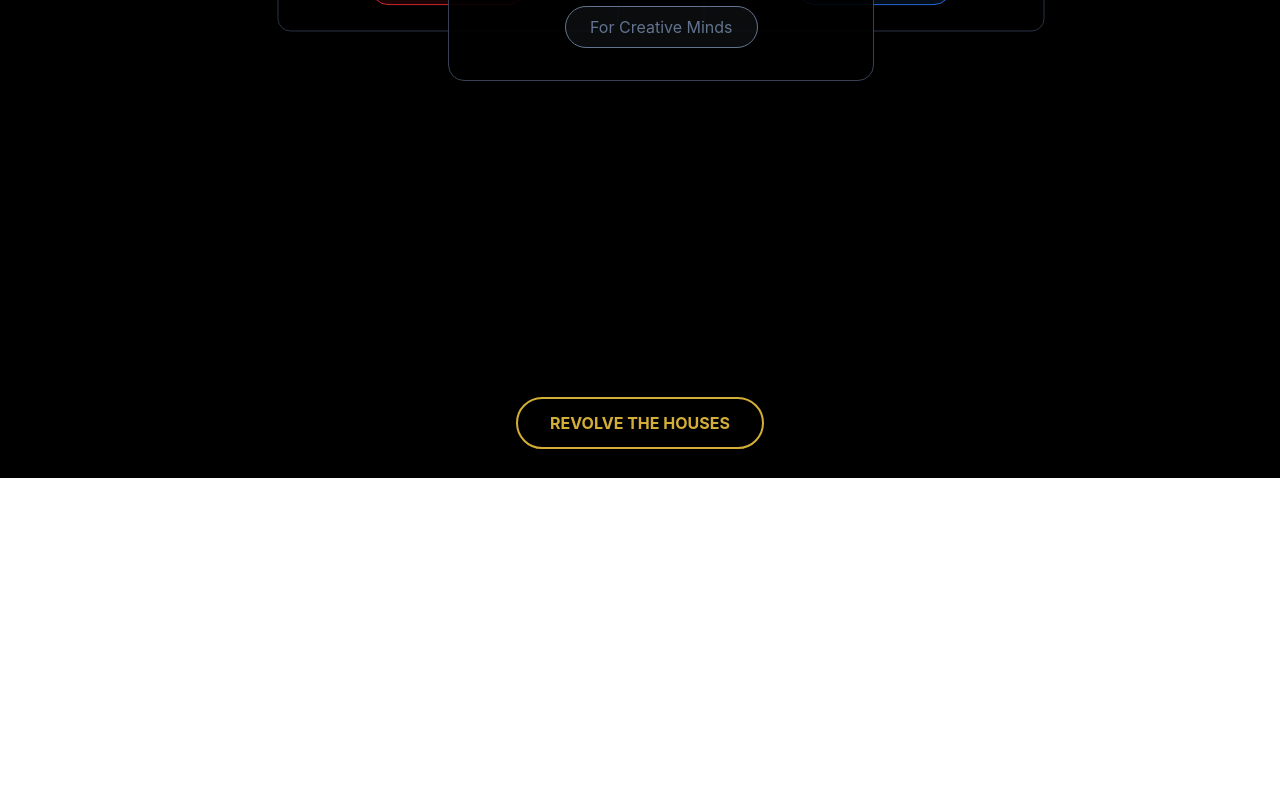
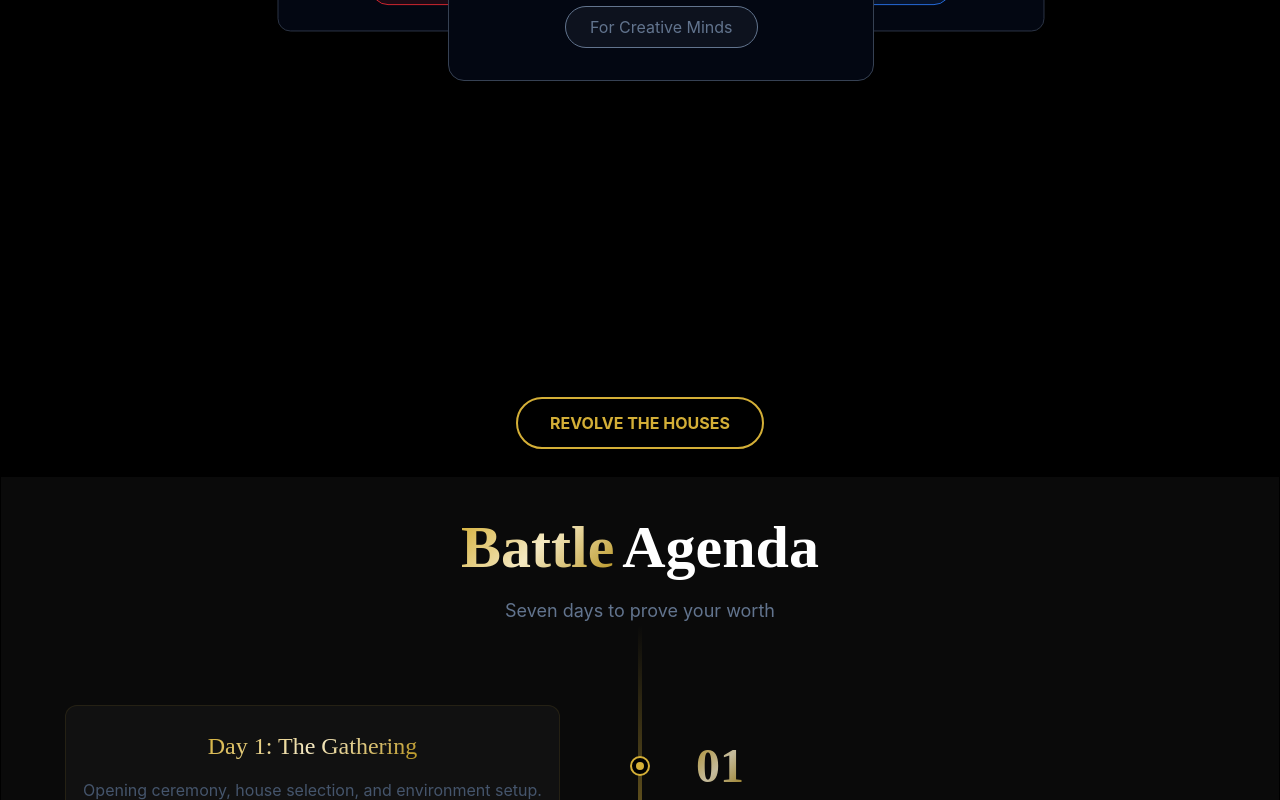
Before and after one commit to mouiz-youb/GephyraBootcamp-website, a React (Vite) app: page / in a window 1280 px wide. Shown: the part 2000-2800 px from the top of the page. Before the commit the page ends 2478 px from the top, so only its background shows below. Built offline with nearby package versions, Linux system fonts and the light colour scheme.

Commit message:
time line section is done

```diff
--- a/src/Pages/LandingPage.tsx
+++ b/src/Pages/LandingPage.tsx
@@ -1,12 +1,14 @@
 import EventSection from "../components/EventSection"
 import HeroSection from "../components/HeroSection"
 import HousesCartDescriptions from "../components/HousesCartDescriptions"
+import VerticalTimeline from "../components/VerticalTimeline"
 function LandingPage() {
   return (
     <div className="w-full flex justify-center items-center flex-col ">
       <HeroSection />
       <EventSection/>
       <HousesCartDescriptions/>
+      <VerticalTimeline/>
     </div>
   )
 }
--- a/src/components/HousesCard.tsx
+++ b/src/components/HousesCard.tsx
@@ -21,7 +21,7 @@ interface HousesCardProps {
 const HousesCard:React.FC<HousesCardProps> = ({ houseImage, houseName , houseDomain, houseDesc, housList, ForHous, houseColor ,houseNameColor ,houseDomainColor , ForHousClassName , cardGroup, borderColor , variants, animate }) => {
   return (
     <motion.div variants={variants} animate={animate}  initial="center"  transition={{ duration: 0.5 }}
-    className={` absolute w-9/10  md:w-1/3 md:top-0 md:left-[35%] bg-black/90 flex justify-center cursor-pointer items-center flex-col gap-3 border border-gray-700 px-5 py-8 rounded-2xl  ${cardGroup} group  `}>
+    className={` absolute w-9/10  md:w-1/3 md:top-0 md:left-[35%] bg-gray-950 flex justify-center cursor-pointer items-center flex-col gap-3 border border-gray-700 px-5 py-8 rounded-2xl  ${cardGroup} group  `}>
       <div className={`flex justify-center items-center w-24 h-24 ${borderColor}   rounded-full `}>
         <img src={houseImage} alt={houseName} className="w-16 h-16 rounded-full " />
       </div>
--- a/src/components/Test.tsx
+++ b/src/components/Test.tsx
@@ -1,106 +1,49 @@
-// import  { useState } from "react";
-// import { motion } from "framer-motion";
-// import "../App.css";
-// import dark4 from "../assets/dark4.jpg";
-// import dark2 from "../assets/dark2.jpg";
-// import dark3 from "../assets/dark3.jpg";
-// function Caroucel() {
-//   // 1. Create a new state variable called `positionIndex` and set it to the initial value of `[0, 1, 2, 3, 4]`
-//   const [positionIndex, setPositionIndex] = useState([0, 1, 2, 3, 4]);
-//   // 2. Create a new function called `handeleNext` that updates the state variable `positionIndex` by incrementing each value by 1
-//   const handeleNext = () => {
-//     setPositionIndex((prevIndex) => {
-//       const newPosition = prevIndex.map((prevIndex) => (prevIndex + 1) % 5);
-//       return newPosition;
-//     });
-//   };
-//   // 3. Create an array called `images` that contains the image paths for the carousel
-//   const images = [dark2, dark3, dark4, dark3, dark4];
-//   // 4. Create an array called `positions` that contains the position values for the carousel
-//   const positions = ["left", "left1", "left2", "left3", "left4"];
-//   // 5. Create an object called `imagevariants` that contains the variants for the carousel images
-//   const imagevariants = {
-//     left: {
-//       x: "-100%",
-//       scale: 0.5,
-//       zIndex: 1,
-//     },
-//     left1: {
-//       x: "-50%",
-//       scale: 0.7,
-//       zIndex: 2,
-//     },
-//     left2: {
-//       x: "0",
-//       scale: 1,
-//       zIndex: 5,
-//     },
-//     left3: {
-//       x: "50%",
-//       scale: 0.7,
-//       zIndex: 2,
-//     },
-//     left4: {
-//       x: "100%",
-//       scale: 0.5,
-//       zIndex: 1,
-//     },
-//   };
-//   const positions1 = ["one", "two", "three", "four", "five"];
-//   const imagevariants1 = {
-//     one: {
-//       //   x: "-100%",
-//       left: "0",
-//       scale: 0.5,
-//       zIndex: 1,
-//     },
-//     two: {
-//       //   x: "-50%",
-//       left: "20%",
-//       scale: 0.7,
-//       zIndex: 2,
-//     },
-//     three: {
-//       //   x: "0",
-//       left: "40%",
-//       scale: 1,
-//       zIndex: 5,
-//     },
-//     four: {
-//       //   x: "50%",
-//       left: "60%",
-//       scale: 0.7,
-//       zIndex: 2,
-//     },
-//     five: {
-//       //   x: "100%",
-//       left: "80%",
-//       scale: 0.5,
-//       zIndex: 1,
-//     },
-//   };
-//   return (
-//     <div className="flex justify-center items-center h-screen flex-col bg-black ">
-//       {images.map((image, index) => (
-//         <motion.img
-//           key={index}
-//           src={image}
-//           className={`rounded-[12px]`}
-//           initial="center"
-//           animate={positions[positionIndex[index]]}
-//           variants={imagevariants}
-//           transition={{ duration: 0.5 }}
-//           style={{ position: "absolute", width: "40%" }}
-//         />
-//       ))}
-//       <button
-//         className="text-white mt-[400px] bg-indigo-400 rounded-md py-2 px-4 z-50 absolute top-[400px]"
-//         onClick={handeleNext}
-//       >
-//         Next
-//       </button>
-//     </div>
-//   );
-// }
+import { motion } from "framer-motion";
 
-// export default Caroucel;
+const timelineData = [
+  { id: "01", title: "Day 1: The Gathering", desc: "Opening ceremony, house selection, and environment setup." },
+  { id: "02-03", title: "Days 2-3: Training Grounds", desc: "Intensive workshops and hands-on sessions." },
+  { id: "02-03", title: "Days 2-3: Training Grounds", desc: "Intensive workshops and hands-on sessions." },
+  { id: "02-03", title: "Days 2-3: Training Grounds", desc: "Intensive workshops and hands-on sessions." },
+  { id: "02-03", title: "Days 2-3: Training Grounds", desc: "Intensive workshops and hands-on sessions." },
+];
+
+export const Timeline = () => {
+  return (
+    <div className="bg-black w-full  text-white py-20 min-h-screen">
+      <div className="relative max-w-5xl mx-auto px-4">
+
+        {/* The Central Vertical Line */}
+        <div className="absolute left-1/2 transform -translate-x-1/2 h-full w-1 bg-gradient-to-b from-transparent via-gold to-transparent" />
+
+        <div className="space-y-24">
+          {timelineData.map((item, index) => (
+            <div key={index} className={`flex items-center justify-between w-full ${index % 2 === 0 ? "flex-row-reverse" : ""}`}>
+
+              {/* Card Section */}
+              <motion.div
+                initial={{ opacity: 0, x: index % 2 === 0 ? 50 : -50 }}
+                whileInView={{ opacity: 1, x: 0 }}
+                viewport={{ once: true }}
+                className="w-[45%] p-6 border border-gold rounded-xl bg-gray-900/50 backdrop-blur-sm"
+              >
+                <h3 className="text-xl font-bold text-gold font-cinzel">{item.title}</h3>
+                <p className="text-gray-400 mt-2">{item.desc}</p>
+              </motion.div>
+
+              {/* Central Node (The Circle) */}
+              <div className="absolute left-1/2 transform -translate-x-1/2 w-4 h-4 rounded-full bg-black border-2 border-gold z-10">
+                <div className="w-2 h-2 bg-gold rounded-full m-auto mt-[2px]" />
+              </div>
+
+              {/* Number Section */}
+              <div className="w-[45%] px-6">
+                <span className="text-4xl font-bold text-gold opacity-80">{item.id}</span>
+              </div>
+            </div>
+          ))}
+        </div>
+      </div>
+    </div>
+  );
+};
--- /dev/null
+++ b/src/components/VerticalTimeline.tsx
@@ -0,0 +1,63 @@
+import VerticalTimelineCard from "./VerticalTimelineCard";
+
+function VerticalTimeline() {
+    const timelineData = [
+  { id: "01", title: "Day 1: The Gathering", bg:"bg-gold",border:"border-gold", textColor :"gold-text" , className :" border-r-4 border-yellow-500" ,  desc: "Opening ceremony, house selection, and environment setup." },
+  { id: "02-03", title: "Days 2-3: Training Grounds", bg:"bg-red-500",border:"border-red-500", textColor :"text-red-500" , className :" border-r-4 border-red-500" ,  desc: "Intensive workshops and hands-on sessions." },
+  { id: "02-03", title: "Days 2-3: Training Grounds", bg:"bg-silver ",border:"border-silver", textColor :"text-silver" , className :" border-r-4 border-silver" ,  desc: "Intensive workshops and hands-on sessions." },
+  { id: "02-03", title: "Days 2-3: Training Grounds", bg:"bg-gold",border:"border-gold", textColor :"gold-text" , className :" border-r-4 border-yellow-500" ,  desc: "Intensive workshops and hands-on sessions." },
+  { id: "02-03", title: "Days 2-3: Training Grounds", bg:"bg-red-500",border:"border-red-500", textColor :"text-red-500" , className :" border-r-4 border-red-500" ,  desc: "Intensive workshops and hands-on sessions." },
+];
+  return (
+    <div className="w-full flex justify-center items-center flex-col z-20  text-white pt-10 bg-[#0A0A0A]">
+      <header className="w-full flex justify-center items-center flex-col gap-5 ">
+        <div className="w-full font-bold flex justify-center items-center flex-row gap-2 font-cinzel  ">
+            <p className="gold-text text-2xl md:text-6xl">Battle </p>
+            <span className="text-white text-2xl md:text-6xl ">Agenda</span>
+        </div>
+        <p className="text-slate-500 text-lg md:text-lg ">Seven days to prove your worth</p>
+      </header>
+      <div className="w-full flex flex-col justify-center items-center relative min-h-screen py-20 md:gap-6 ">
+  {/* Central Line - Fixed Z-index and visibility */}
+  <div className="hidden md:block absolute left-1/2 transform -translate-x-1/2 h-full w-1 bg-gradient-to-b from-transparent via-gold to-transparent z-0" />
+
+  {timelineData.map((item, index) => (
+    <div
+      key={index}
+      /* Desktop: Use Grid with 2 equal columns. Mobile: Use Flex-col */
+      className={`relative w-full flex flex-col-reverse  mb-12 md:mb-0 md:grid  md:grid-cols-2 items-center gap-8 `}
+    >
+
+      {/* 1. Card Section */}
+      <div className={`flex w-full px-5 md:px-16 ${index % 2 === 0 ? "md:justify-end" : "md:justify-start md:order-last"}`}>
+        <div className="w-full ">
+             <VerticalTimelineCard
+               className ={item.className}
+               textColor={item.textColor}
+                index={index}
+                title={item.title}
+                desc={item.desc}
+              />
+        </div>
+      </div>
+
+      {/* 2. Central Node - Absolute only on Desktop */}
+      <div className={`hidden md:flex absolute left-1/2 transform -translate-x-1/2 w-5 h-5 rounded-full bg-black border-2  z-20 items-center justify-center ${item.border}`}>
+        <div className={`w-2 h-2 ${item.bg} rounded-full `} />
+      </div>
+
+      {/* 3. Number Section */}
+      <div className={`flex px-10 ${index % 2 === 0 ? "md:justify-start" : "md:justify-end"}`}>
+        <span className={`text-5xl font-bold ${item.textColor} opacity-80 font-cinzel`}>
+          {item.id}
+        </span>
+      </div>
+
+    </div>
+  ))}
+</div>
+    </div>
+  )
+}
+
+export default VerticalTimeline
--- /dev/null
+++ b/src/components/VerticalTimelineCard.tsx
@@ -0,0 +1,23 @@
+import {motion} from "framer-motion"
+
+interface VerticalTimelineCardProps {
+    title:string
+    desc :string
+    index :number
+    className :string
+    textColor:string
+}
+const  VerticalTimelineCard:React.FC<VerticalTimelineCardProps>=({title , desc , index , className , textColor })=> {
+  return (
+    <motion.div
+    initial={{ opacity: 0, x: index % 2 === 0 ? 50 : -50 }}
+    whileInView={{ opacity: 1, x: 0 }}
+    viewport={{ once: true }}
+    className={`w-full py-6 text-center px-2 glass-card rounded-xl flex justify-center items-center flex-col gap-4 ${className}`}>
+      <p className={`${textColor} font-cinzel md:text-2xl`}> {title} </p>
+      <p className="text-slate-600 "> {desc} </p>
+    </motion.div>
+  )
+}
+
+export default VerticalTimelineCard
```
Also changed, not shown: src/components/HousesCartDescriptions.tsx (+0 -27 lines).
